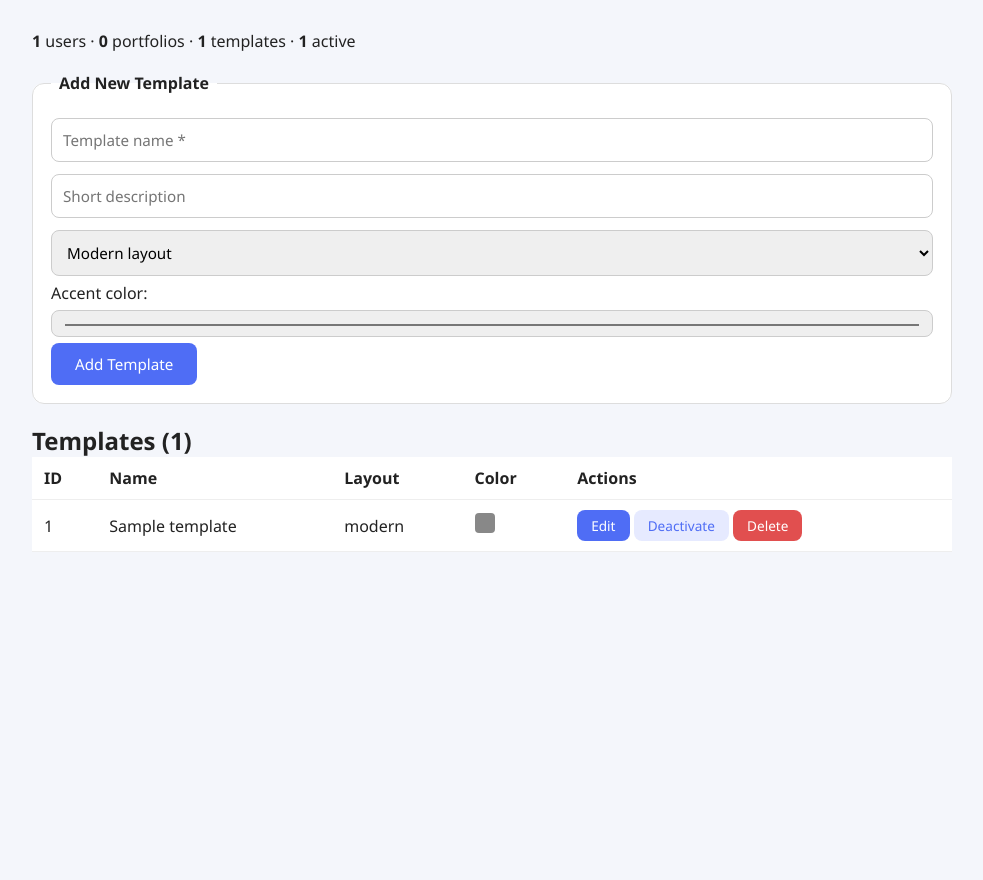
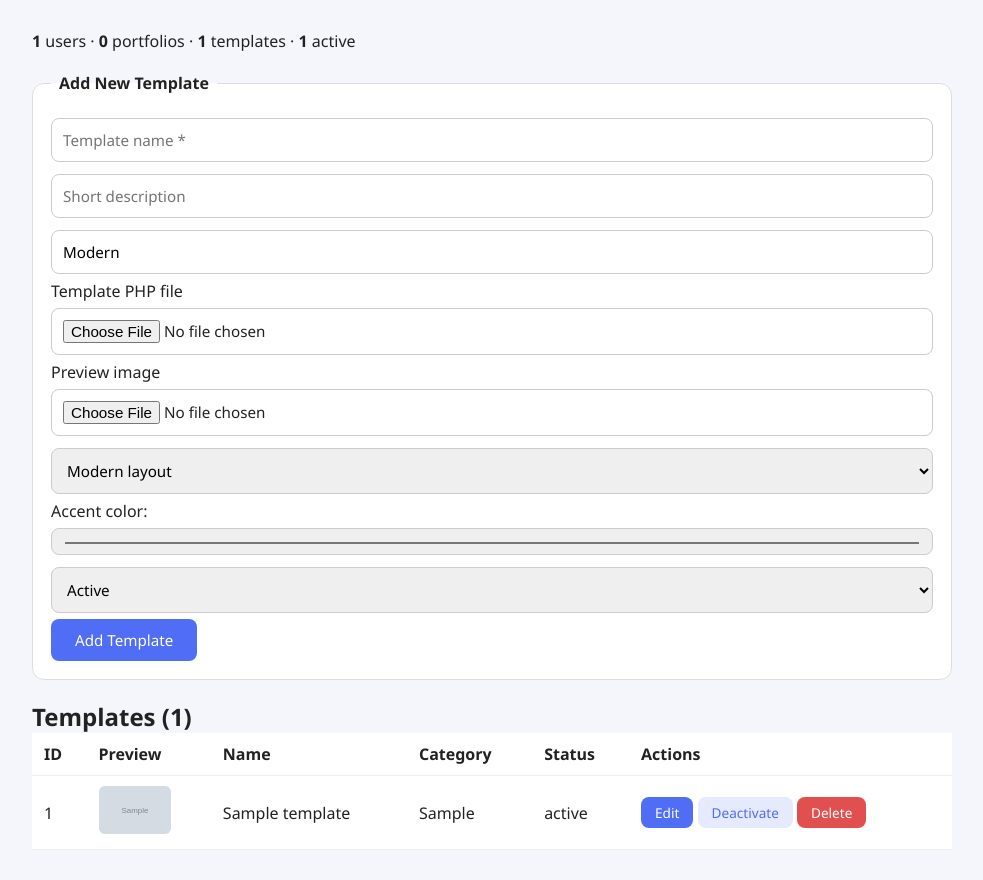
Before and after one commit to bharaths934567-cmyk/portfolio-bulider1, a PHP site: page /admin/dashboard.php in a window 1280 px wide. Shown: the part 58-938 px from the top of the page, without its empty margins (148-1131 px from the left). Before the commit the page ends 610 px from the top, so only its background shows below. Run offline with PHP 8.4, Linux system fonts and the light colour scheme; the visitor is signed in with stand-in values (Sample User, id 1); tables that the repository leaves empty hold one stand-in row (values such as "Sample post"); grey boxes marked "Sample" are stand-in pictures.

Commit message:
Add dynamic template uploads and rendering

```diff
--- a/admin/dashboard.php
+++ b/admin/dashboard.php
@@ -9,24 +9,33 @@ if (isset($_GET['delete'])) {
 }
 
 $msg = '';
+$error = '';
 // Add / Edit template
 if ($_SERVER['REQUEST_METHOD'] === 'POST') {
   verify_csrf();
+  try {
   $name = trim($_POST['name'] ?? '');
+  $category = trim($_POST['category'] ?? 'Modern');
   $desc = trim($_POST['description'] ?? '');
-    $layout = in_array($_POST['layout_type'] ?? '', ['modern','classic','creative']) ? $_POST['layout_type'] : 'modern';
+  $layout = in_array($_POST['layout_type'] ?? '', ['modern','classic','creative'], true) ? $_POST['layout_type'] : 'modern';
   $color = preg_match('/^#[0-9a-fA-F]{6}$/', $_POST['accent_color'] ?? '') ? $_POST['accent_color'] : '#4f6df5';
-    if ($name) {
+  $status = ($_POST['status'] ?? 'active') === 'inactive' ? 'inactive' : 'active';
+  if ($name === '') throw new RuntimeException('Template name is required.');
+  $templateFile = upload_file($_FILES['template_file'] ?? [], 'php', ['application/x-php' => 'php', 'text/x-php' => 'php', 'text/plain' => 'php'], 1048576);
+  $previewImage = upload_file($_FILES['preview_image'] ?? [], 'previews', ['image/jpeg' => 'jpg', 'image/png' => 'png', 'image/webp' => 'webp']);
   if (!empty($_POST['id'])) {
-            $pdo->prepare("UPDATE templates SET name=?, description=?, layout_type=?, accent_color=? WHERE id=?")
-                ->execute([$name, $desc, $layout, $color, (int)$_POST['id']]);
-            $msg = 'Template updated ✔';
+    $values = [$name, $category, $desc, $layout, $color, $status];
+    $sql = 'UPDATE templates SET name=?, category=?, description=?, layout_type=?, accent_color=?, status=?';
+    if ($templateFile) { $sql .= ', template_file=?'; $values[] = $templateFile; }
+    if ($previewImage) { $sql .= ', preview_image=?'; $values[] = $previewImage; }
+    $sql .= ' WHERE id=?'; $values[] = (int)$_POST['id'];
+    $pdo->prepare($sql)->execute($values);
+    $msg = 'Template updated.';
   } else {
-            $pdo->prepare("INSERT INTO templates (name, description, layout_type, accent_color) VALUES (?,?,?,?)")
-                ->execute([$name, $desc, $layout, $color]);
-            $msg = 'Template added ✔';
+    $pdo->prepare('INSERT INTO templates (name, category, description, template_file, preview_image, layout_type, accent_color, status) VALUES (?,?,?,?,?,?,?,?)')->execute([$name, $category, $desc, $templateFile ?: 'modern.php', $previewImage, $layout, $color, $status]);
+    $msg = 'Template added.';
   }
-    }
+  } catch (Throwable $exception) { $error = $exception->getMessage(); }
 }
 
 $edit = null;
@@ -47,19 +56,24 @@ $active    = $pdo->query("SELECT COUNT(*) c FROM templates WHERE status = 'activ
 <div class="wrap">
   <p><b><?= $users ?></b> users · <b><?= $portfolios ?></b> portfolios · <b><?= count($templates) ?></b> templates · <b><?= $active ?></b> active</p>
   <?php if ($msg): ?><p class="success"><?= e($msg) ?></p><?php endif; ?>
+  <?php if ($error): ?><p class="error"><?= e($error) ?></p><?php endif; ?>
 
   <fieldset style="margin:20px 0"><legend><?= $edit ? 'Edit Template' : 'Add New Template' ?></legend>
-    <form method="post">
+    <form method="post" enctype="multipart/form-data">
       <?= csrf_field() ?>
       <?php if ($edit): ?><input type="hidden" name="id" value="<?= $edit['id'] ?>"><?php endif; ?>
       <input name="name" placeholder="Template name *" value="<?= e($edit['name'] ?? '') ?>" required>
       <input name="description" placeholder="Short description" value="<?= e($edit['description'] ?? '') ?>">
+      <input name="category" placeholder="Category" value="<?= e($edit['category'] ?? 'Modern') ?>" required>
+      <label>Template PHP file <input type="file" name="template_file" accept=".php,text/php"></label>
+      <label>Preview image <input type="file" name="preview_image" accept="image/jpeg,image/png,image/webp"></label>
       <select name="layout_type">
         <?php foreach (['modern','classic','creative'] as $l): ?>
         <option value="<?= $l ?>" <?= ($edit['layout_type'] ?? 'modern') === $l ? 'selected' : '' ?>><?= ucfirst($l) ?> layout</option>
         <?php endforeach; ?>
       </select>
       <label>Accent color: <input type="color" name="accent_color" value="<?= e($edit['accent_color'] ?? '#4f6df5') ?>"></label>
+      <select name="status"><option value="active" <?= ($edit['status'] ?? 'active') === 'active' ? 'selected' : '' ?>>Active</option><option value="inactive" <?= ($edit['status'] ?? '') === 'inactive' ? 'selected' : '' ?>>Inactive</option></select>
       <button class="btn"><?= $edit ? 'Update' : 'Add Template' ?></button>
       <?php if ($edit): ?><a href="dashboard.php">Cancel</a><?php endif; ?>
     </form>
@@ -67,12 +81,11 @@ $active    = $pdo->query("SELECT COUNT(*) c FROM templates WHERE status = 'activ
 
   <h2>Templates (<?= count($templates) ?>)</h2>
   <table class="tbl">
-    <tr><th>ID</th><th>Name</th><th>Layout</th><th>Color</th><th>Actions</th></tr>
+    <tr><th>ID</th><th>Preview</th><th>Name</th><th>Category</th><th>Status</th><th>Actions</th></tr>
     <?php foreach ($templates as $t): ?>
     <tr>
-      <td><?= $t['id'] ?></td><td><?= e($t['name']) ?></td>
-      <td><?= e($t['layout_type']) ?></td>
-      <td><span style="display:inline-block;width:20px;height:20px;background:<?= e($t['accent_color']) ?>;border-radius:4px"></span></td>
+      <td><?= $t['id'] ?></td><td><?php if (!empty($t['preview_image'])): ?><img class="template-thumb" src="../templates/<?= e($t['preview_image']) ?>" alt=""><?php else: ?><span class="template-thumb empty">No image</span><?php endif; ?></td><td><?= e($t['name']) ?></td>
+      <td><?= e($t['category']) ?></td><td><?= e($t['status']) ?></td>
       <td>
         <a class="btn small" href="?edit=<?= $t['id'] ?>">Edit</a>
         <form method="post" action="toggle-template.php" style="display:inline"><?= csrf_field() ?><input type="hidden" name="id" value="<?= (int)$t['id'] ?>"><button class="btn small ghost" type="submit"><?= ($t['status'] ?? 'active') === 'active' ? 'Deactivate' : 'Activate' ?></button></form>
--- a/assets/style.css
+++ b/assets/style.css
@@ -29,3 +29,6 @@ legend { font-weight:bold; padding:0 8px; }
 .del { background:#ffe1e1; color:#c0392b; border:none; border-radius:6px; padding:8px 12px; cursor:pointer; }
 .tbl { width:100%; border-collapse:collapse; background:#fff; }
 .tbl th, .tbl td { padding:10px 12px; border-bottom:1px solid #eee; text-align:left; }
+.template-thumb { width:72px; height:48px; object-fit:cover; border-radius:6px; background:#eef1f8; display:inline-flex; align-items:center; justify-content:center; font-size:.72rem; color:#667; }
+.template-thumb.empty { padding:4px; }
+.tpl-preview img { width:100%; height:100%; object-fit:cover; border-radius:8px; opacity:.82; }
--- a/choose_template.php
+++ b/choose_template.php
@@ -20,7 +20,7 @@ if ($_SERVER['REQUEST_METHOD'] === 'POST' && !empty($_POST['template_id'])) {
       <form method="post" class="tpl-card">
         <?= csrf_field() ?>
         <input type="hidden" name="template_id" value="<?= $t['id'] ?>">
-        <div class="tpl-preview" style="border-top:6px solid <?= e($t['accent_color']) ?>">
+        <div class="tpl-preview" style="border-top:6px solid <?= e($t['accent_color']) ?>"><?php if (!empty($t['preview_image'])): ?><img src="templates/<?= e($t['preview_image']) ?>" alt="<?= e($t['name']) ?> preview"><?php endif; ?>
           <strong><?= e($t['name']) ?></strong>
           <small><?= e(ucfirst($t['layout_type'])) ?> layout</small>
         </div>
--- a/config.php
+++ b/config.php
@@ -22,6 +22,24 @@ try {
 function e($s) { return htmlspecialchars($s ?? '', ENT_QUOTES, 'UTF-8'); }
 function csrf_field() { $_SESSION['csrf'] ??= bin2hex(random_bytes(32)); return '<input type="hidden" name="csrf" value="' . e($_SESSION['csrf']) . '">'; }
 function verify_csrf() { if (!hash_equals($_SESSION['csrf'] ?? '', $_POST['csrf'] ?? '')) { http_response_code(419); exit('Invalid request token.'); } }
+function upload_file(array $file, string $folder, array $allowedMimes, int $maxBytes = 5242880): ?string {
+    if (($file['error'] ?? UPLOAD_ERR_NO_FILE) === UPLOAD_ERR_NO_FILE) return null;
+    if ($file['error'] !== UPLOAD_ERR_OK || $file['size'] > $maxBytes || !is_uploaded_file($file['tmp_name'])) throw new RuntimeException('The uploaded file is missing or too large.');
+    $mime = (new finfo(FILEINFO_MIME_TYPE))->file($file['tmp_name']);
+    if (!isset($allowedMimes[$mime])) throw new RuntimeException('That file type is not allowed.');
+    $directory = __DIR__ . '/templates/uploads/' . $folder;
+    if (!is_dir($directory) && !mkdir($directory, 0755, true)) throw new RuntimeException('Upload directory could not be created.');
+    $filename = bin2hex(random_bytes(16)) . '.' . $allowedMimes[$mime];
+    if (!move_uploaded_file($file['tmp_name'], $directory . '/' . $filename)) throw new RuntimeException('The upload could not be saved.');
+    return 'uploads/' . $folder . '/' . $filename;
+}
+function template_file_path(string $file): string {
+    $file = str_replace('\\', '/', $file);
+    if ($file === '' || str_contains($file, '..') || !preg_match('/^[a-zA-Z0-9_\/-]+\.php$/', $file)) throw new RuntimeException('Invalid template file.');
+    $path = __DIR__ . '/templates/' . ltrim($file, '/');
+    if (!is_file($path)) throw new RuntimeException('Template file is unavailable.');
+    return $path;
+}
 
 function require_login() {
     if (empty($_SESSION['user_id'])) {
--- a/download-pdf.php
+++ b/download-pdf.php
@@ -3,7 +3,7 @@ require_once 'config.php';
 require_login();
 $id = filter_var($_GET['id'] ?? null, FILTER_VALIDATE_INT, ['options' => ['min_range' => 1]]);
 if (!$id) { http_response_code(404); exit('Portfolio not found.'); }
-$stmt = $pdo->prepare("SELECT p.*, t.layout_type, t.accent_color, t.name AS tpl_name FROM portfolios p JOIN templates t ON t.id = p.template_id WHERE p.id = ? AND p.user_id = ?");
+$stmt = $pdo->prepare("SELECT p.*, t.template_file, t.layout_type, t.accent_color, t.name AS tpl_name FROM portfolios p JOIN templates t ON t.id = p.template_id WHERE p.id = ? AND p.user_id = ?");
 $stmt->execute([$id, $_SESSION['user_id']]);
 $portfolio = $stmt->fetch();
 if (!$portfolio) { http_response_code(404); exit('Portfolio not found.'); }
--- a/export.php
+++ b/export.php
@@ -2,7 +2,7 @@
 require_once 'config.php';
 require_login();
 $id = (int)($_GET['id'] ?? 0);
-$stmt = $pdo->prepare("SELECT p.*, t.layout_type, t.accent_color, t.name AS tpl_name
+$stmt = $pdo->prepare("SELECT p.*, t.template_file, t.layout_type, t.accent_color, t.name AS tpl_name
                        FROM portfolios p JOIN templates t ON t.id = p.template_id
                        WHERE p.id = ? AND p.user_id = ?");
 $stmt->execute([$id, $_SESSION['user_id']]);
--- a/generate.php
+++ b/generate.php
@@ -3,7 +3,7 @@ require_once 'config.php';
 require_once 'includes/renderer.php';
 require_login();
 $id = (int)($_GET['id'] ?? 0);
-$stmt = $pdo->prepare("SELECT p.*, t.layout_type, t.accent_color, t.name AS tpl_name
+$stmt = $pdo->prepare("SELECT p.*, t.template_file, t.layout_type, t.accent_color, t.name AS tpl_name
                        FROM portfolios p JOIN templates t ON t.id = p.template_id
                        WHERE p.id = ? AND p.user_id = ?");
 $stmt->execute([$id, $_SESSION['user_id']]);
```
Also changed, not shown: includes/renderer.php (+10 -0 lines), README.md, 1 other file. Lines whose indentation alone changed are shown as unchanged.
